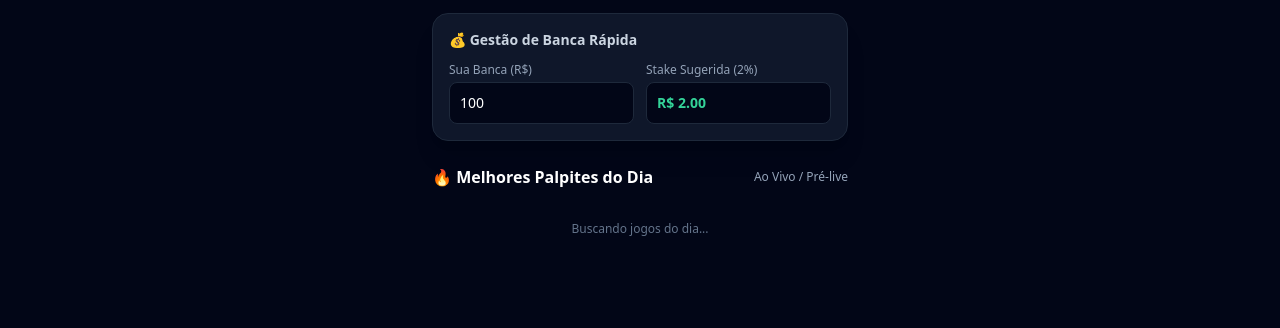
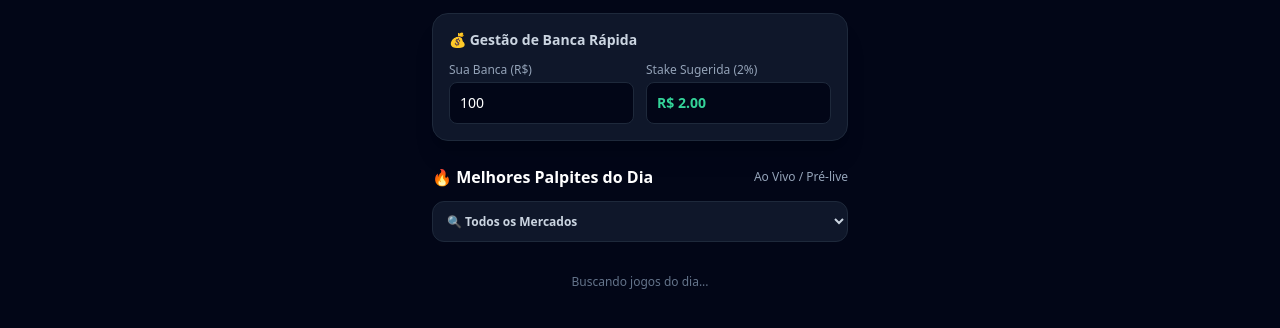
Before and after one commit to filipposilva24-bot/esporte-tips, a website with bundled scripts: page index.html in a window 1280 px wide. Shown: the part 64-392 px from the top of the page. Built offline with nearby package versions, Linux system fonts and the light colour scheme; no server answers.

Commit message:
Update index.html

```diff
--- a/index.html
+++ b/index.html
@@ -39,9 +39,22 @@
 
         <!-- Seção de Palpites do Dia -->
         <section>
-            <div class="flex justify-between items-center mb-4">
+            <div class="flex justify-between items-center mb-3">
                 <h2 class="text-base font-bold text-white">🔥 Melhores Palpites do Dia</h2>
                 <span class="text-xs text-slate-400">Ao Vivo / Pré-live</span>
+            </div>
+
+            <!-- Filtro de Mercados -->
+            <div class="mb-4">
+                <select id="marketFilter" class="w-full bg-slate-900 border border-slate-800 text-slate-300 text-xs rounded-xl p-2.5 focus:outline-none focus:border-emerald-500 transition-all font-semibold">
+                    <option value="todos">🔍 Todos os Mercados</option>
+                    <option value="Over 2.5 Gols">Over 2.5 Gols</option>
+                    <option value="Ambas Marcam (BTTS)">Ambas Marcam (BTTS)</option>
+                    <option value="Mais de 9.5 Cantos">Mais de 9.5 Cantos</option>
+                    <option value="Over 1.5 Gols">Over 1.5 Gols</option>
+                    <option value="Empate Anula (Casa)">Empate Anula (Casa)</option>
+                    <option value="Handicap Asiático -0.5">Handicap Asiático -0.5</option>
+                </select>
             </div>
 
             <!-- Feed onde os jogos sincronizados vão aparecer automaticamente -->
```
